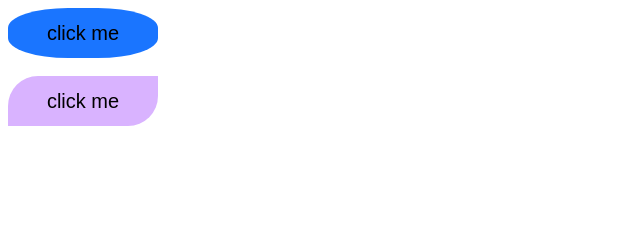
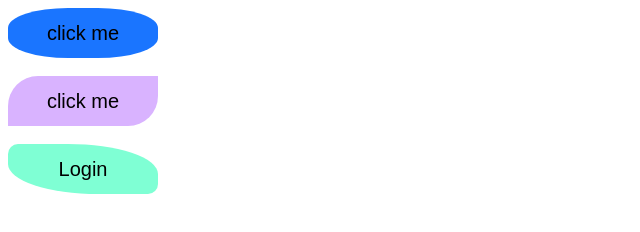
Before and after one commit to khardeaditya/assign13, a plain HTML site: page index.html in a window 1280 px wide. Shown: the whole page, without its empty margins (0-640 px from the left). Drawn offline with Linux system fonts and the light colour scheme.

Commit message:
button 3 added

```diff
--- a/index.html
+++ b/index.html
@@ -11,6 +11,7 @@
         border: none;
         border-radius: 40%;
         border: 6px ;
+        font-size: 20px ;
     }
     .btn-1{
         font-size: 20px;
@@ -21,10 +22,17 @@ font-size: 20px;
 background-color:  #d9b3ff;
 border-radius: 30px 0 30px 0;
     }
+    .btn-3{
+       background-color: aquamarine;
+       border-radius: 10px 60%;
+
+    }
 </style>
 <body>
     <button class="btn btn-1">click me</button> <br/><br/>
-    <button class="btn btn-2">click me</button>
+    <button class="btn btn-2">click me</button> <br/><br/>
+    <button class="btn btn-3">Login</button> <br/><br/>
+
 
 
 </body>
```
